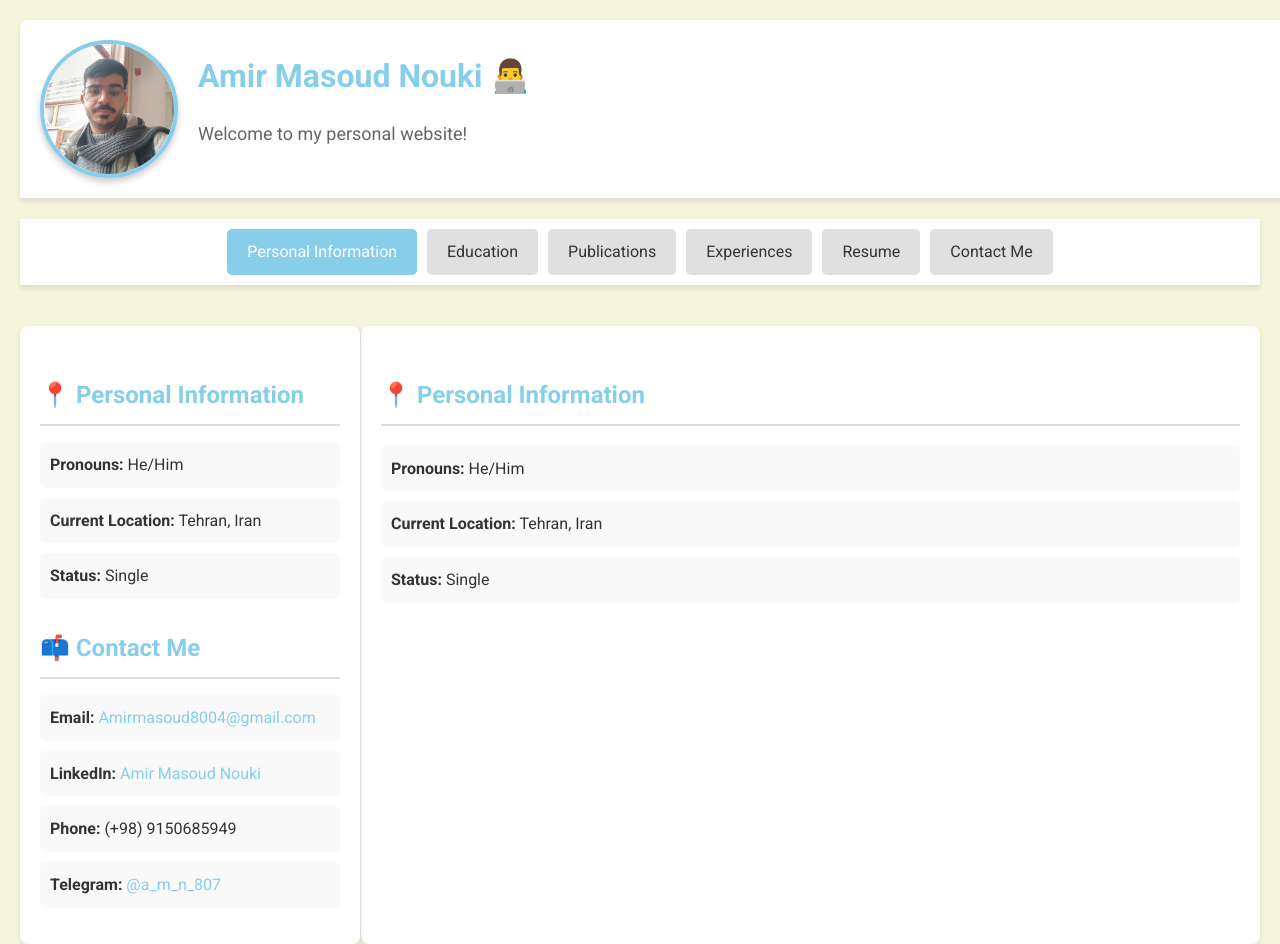
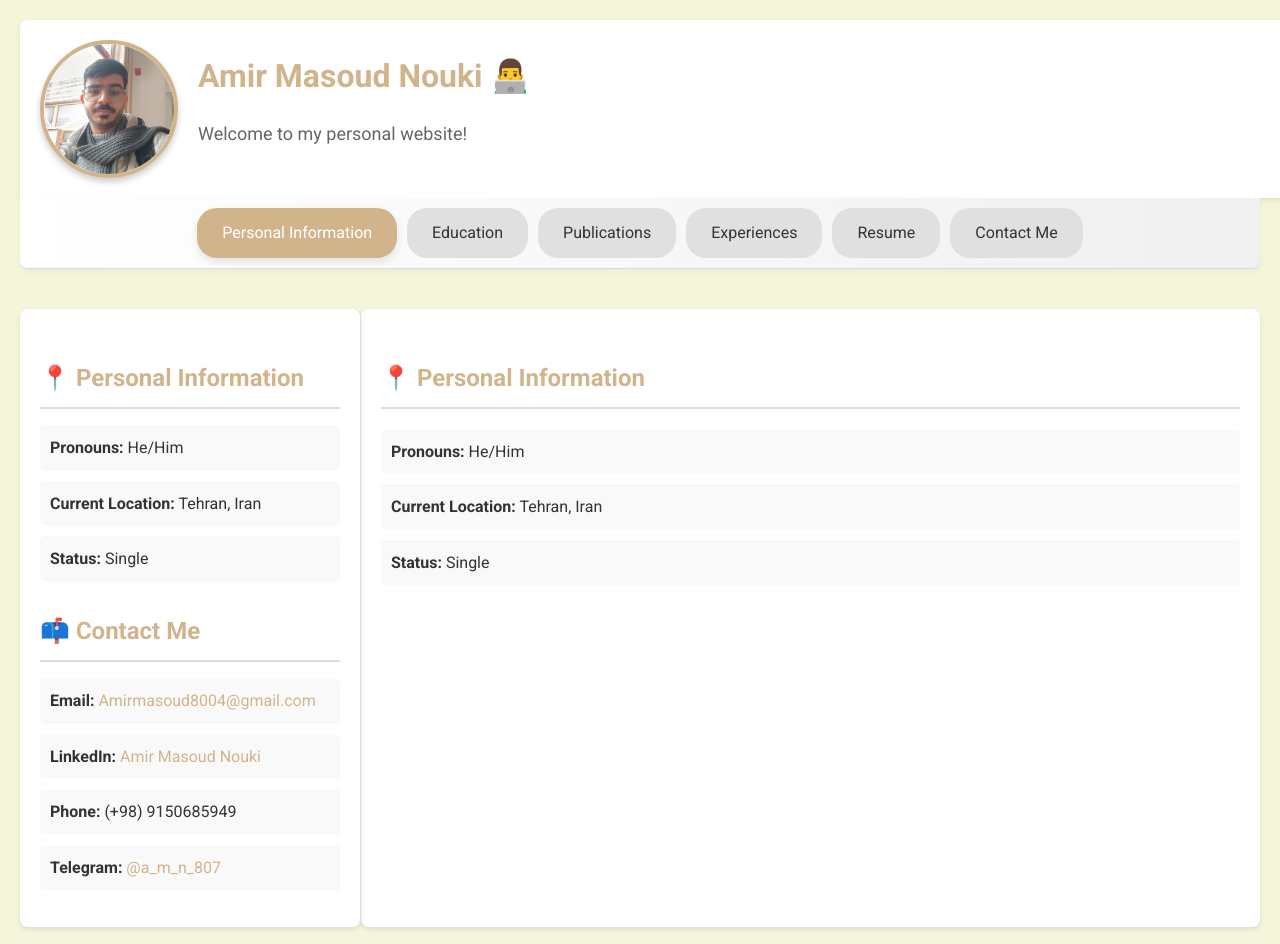
Before and after one commit to AmirMasoud8004/amirmasoudnouki.github.io, a plain HTML site: page index.html in a window 1280 px wide. Shown: the top 944 px of the page. Drawn offline with Linux system fonts and the light colour scheme.

Commit message:
index.html

```diff
--- a/index.html
+++ b/index.html
@@ -23,22 +23,20 @@
         .profile-section {
             display: flex;
             align-items: center;
-            margin-bottom: 20px;
             text-align: left;
             width: 100%;
-            border-bottom: 1px solid #ddd;
-            padding-bottom: 20px;
             background-color: #ffffff; /* White background for header */
             padding: 20px;
-            border-radius: 8px 8px 0 0;
+            border-radius: 8px 8px 0 0; /* Rounded top corners */
             box-shadow: 0 2px 5px rgba(0, 0, 0, 0.1);
+            margin-bottom: 0; /* Remove bottom margin to stick to nav-bar */
         }
 
         .profile-pic {
             width: 130px;
             height: 130px;
             border-radius: 50%;
-            border: 4px solid #87ceeb; /* Sky blue border */
+            border: 4px solid #d2b48c; /* Darker creamy border */
             box-shadow: 0px 4px 6px rgba(0, 0, 0, 0.2);
             margin-right: 20px;
             animation: profilePicAnim 1s forwards;
@@ -52,7 +50,7 @@
         .profile-text h1 {
             margin: 0;
             font-size: 32px;
-            color: #87ceeb; /* Sky blue text */
+            color: #d2b48c; /* Darker creamy text */
             opacity: 0;
             transform: translateY(20px);
             animation: fadeInUp 0.8s ease-out forwards;
@@ -70,10 +68,11 @@
 
         /* Navigation bar at the top */
         .nav-bar {
-            background-color: #ffffff;
+            background: linear-gradient(to right, #ffffff, #f0f0f0); /* Gradient background */
             padding: 10px 20px;
             border-bottom: 1px solid #ddd;
-            box-shadow: 0 2px 5px rgba(0, 0, 0, 0.1);
+            box-shadow: 0 2px 5px rgba(0, 0, 0, 0.05); /* Softer shadow */
+            border-radius: 0 0 8px 8px; /* Rounded bottom corners */
             margin-bottom: 20px;
         }
 
@@ -86,23 +85,27 @@
         }
 
         .nav-menu li {
-            padding: 10px 20px;
+            padding: 12px 25px;
             margin: 0 5px;
             background-color: #e0e0e0;
-            border-radius: 5px;
+            border-radius: 20px; /* More rounded corners */
             cursor: pointer;
-            transition: background-color 0.3s, transform 0.3s;
+            font-size: 16px;
+            font-weight: 500;
+            transition: background-color 0.3s, transform 0.3s, box-shadow 0.3s;
         }
 
         .nav-menu li:hover {
-            background-color: #87ceeb;
+            background-color: #d2b48c; /* Darker creamy on hover */
             color: #ffffff;
-            transform: scale(1.05);
+            transform: translateY(-2px);
+            box-shadow: 0 4px 8px rgba(0, 0, 0, 0.1);
         }
 
         .nav-menu li.active {
-            background-color: #87ceeb;
+            background-color: #d2b48c;
             color: #ffffff;
+            box-shadow: 0 4px 8px rgba(0, 0, 0, 0.1);
         }
 
         /* Main content section with two columns */
@@ -127,7 +130,7 @@
         }
 
         .left-side h2 {
-            color: #87ceeb;
+            color: #d2b48c; /* Darker creamy */
             font-size: 24px;
             margin-bottom: 15px;
         }
@@ -163,7 +166,7 @@
         }
 
         h2 {
-            color: #87ceeb;
+            color: #d2b48c; /* Darker creamy */
             border-bottom: 2px solid #ddd;
             padding-bottom: 10px;
             margin-top: 30px;
@@ -188,13 +191,13 @@
         }
 
         a {
-            color: #87ceeb;
+            color: #d2b48c; /* Darker creamy */
             text-decoration: none;
             transition: color 0.3s, transform 0.3s;
         }
 
         a:hover {
-            color: #5f9ea0;
+            color: #b8972e;
             text-decoration: underline;
             transform: scale(1.1);
         }
@@ -312,6 +315,7 @@
             <!-- Experiences -->
             <div id="experiences" class="section">
                 <h2>🛠️ Experiences</h2>
+               .ConcurrentModificationException: null
                 <ul>
                     <li><strong>Power Oscillation Detection in Power Systems</strong> (Khorasan Regional Electricity Co., Sep 2023)<br>
                         Investigated and analyzed power oscillation detection techniques using MATLAB and DIgSILENT.</li>
```
